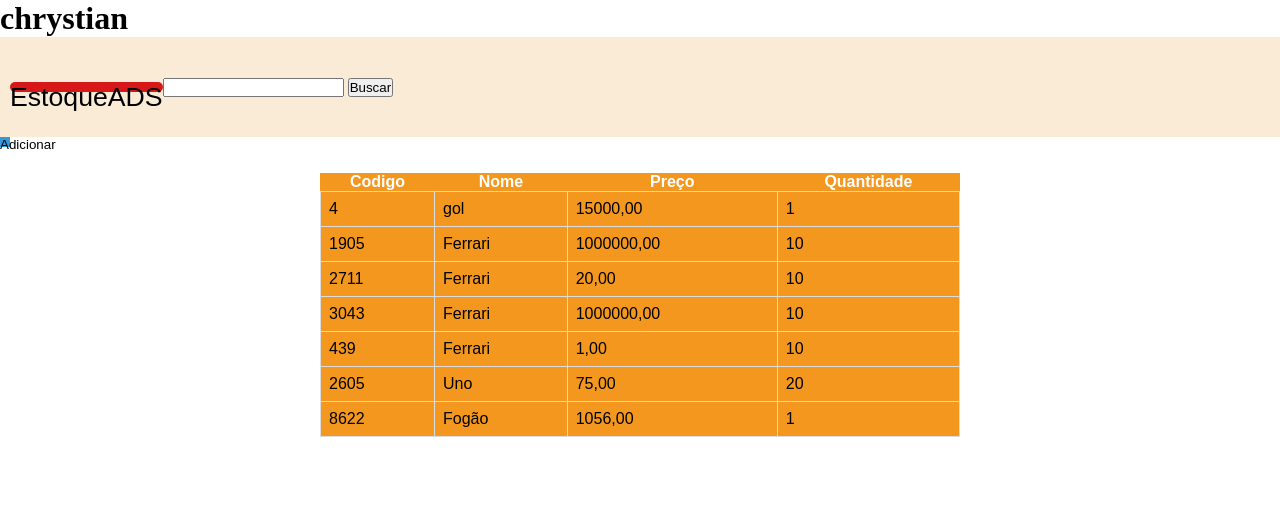
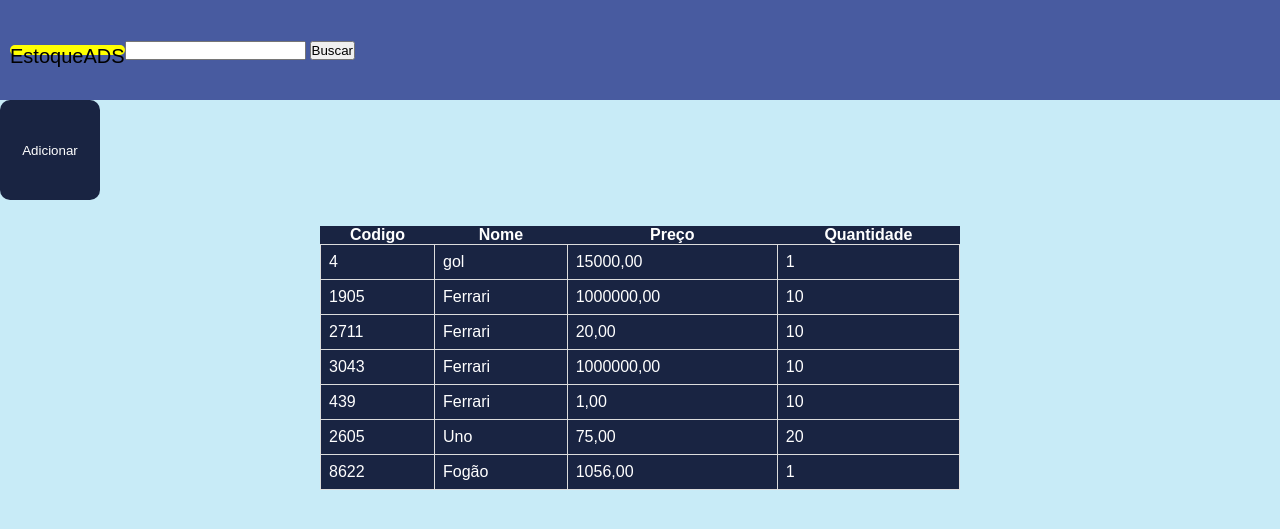
Before and after one commit to chrystian-souza/Back-end-DJANGO, a Django app: page / in a window 1280 px wide. Shown: the top 529 px of the page. Run offline with Django 4.2, Linux system fonts and the light colour scheme; a user stored in the database is signed in; data comes from the database, SQL or seed files in the repository; both versions use the stored data as it was after the commit.

Commit message:
foi feito varias estiizações

```diff
--- a/stockADS/templates/pages/index.html
+++ b/stockADS/templates/pages/index.html
@@ -10,7 +10,7 @@
 </head>
 <body>
 
-    <h1>{{user}}</h1>
+    <!-- <h1>{{user}}</h1> -->
 
     <header>
         <nav>
@@ -24,7 +24,7 @@
     <main>
         <div class="botao-add">
                 {% if user.is_authenticated %}
-            <a href="{% url 'add_product' %}">Adicionar</a>
+            <a class="btn" href="{% url 'add_product' %}">Adicionar</a>
                 {% endif %}
         </div>
         <div class="tabela">
--- a/templates/static/css/global.css
+++ b/templates/static/css/global.css
@@ -5,31 +5,32 @@
 }
 
 label {
-    font: normal 20pt Arial;
+
+    font: normal 15pt Arial;
     height: 10px;
     margin-left: 10px;
-    background-color: rgb(216, 24, 24);
     border-radius: 15px;
+    background-color: yellow;
 }
 
-/* body{
+body{
 
-    background-color: rgb(160, 150, 150);
+    background-color: #c8ebf7;
 
-} */
+}
 
 nav {
-    background-color: rgb(207, 191, 191);
+    background-color: #485ba0;
     height: 100px;
     display: flex;
     align-items: center;
-    background-color: antiquewhite;
+
 
 }
 
 table {
     width: 50%;
-    background-color:rgb(243, 151, 31);
+    background-color:#192442;
     margin-left: 25%;
     margin-top: 2%;
     border-collapse: collapse;
@@ -52,16 +53,27 @@ td {
 
  a {
     text-decoration: none;
-    color: black;
+    color: white;
+
+}
+
+.btn {
+
 }
 
 
  .botao-add {
 
-    background-color: #3498db;
+    display: flex;
+    font-display: flex;
+    justify-content: center;
+    align-items: center;
+    background-color: #192442;
     font: normal 10pt Arial;
     color: white;
-    width: 10px;
-    height: 10px;
+    width: 100px;
+    height: 100px;
+    border-radius: 10px;
+
 
 }
```
Also changed, not shown: templates/static/css/add-product.css (+17 -2 lines), db.sqlite3, media/fogao.avif (added).
